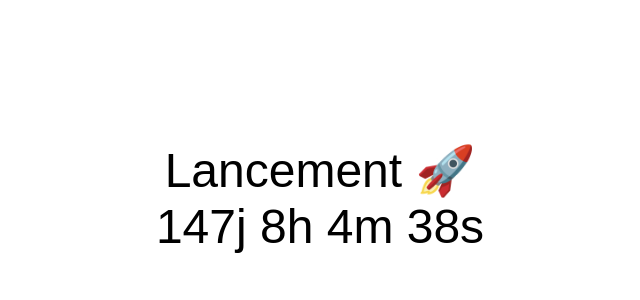
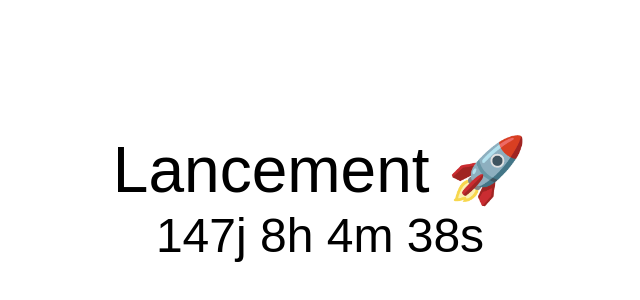
Before and after one commit to clickvan/my-countdown-page, a plain HTML site: page index.html in a window 1280 px wide. Shown: the part 202-502 px from the top of the page, without its empty margins (320-960 px from the left). Drawn offline with Linux system fonts and the light colour scheme.

Commit message:
Update index.html

```diff
--- a/index.html
+++ b/index.html
@@ -19,10 +19,13 @@
         .large-text {
             font-size: 3em;
         }
+        .larger-text {
+            font-size: 4em;
+        }
     </style>
 </head>
 <body>
-    <div class="large-text">Lancement 🚀</div>
+    <div class="larger-text">Lancement 🚀</div>
     <div id="countdown" class="large-text"></div>
 
     <script>
```
